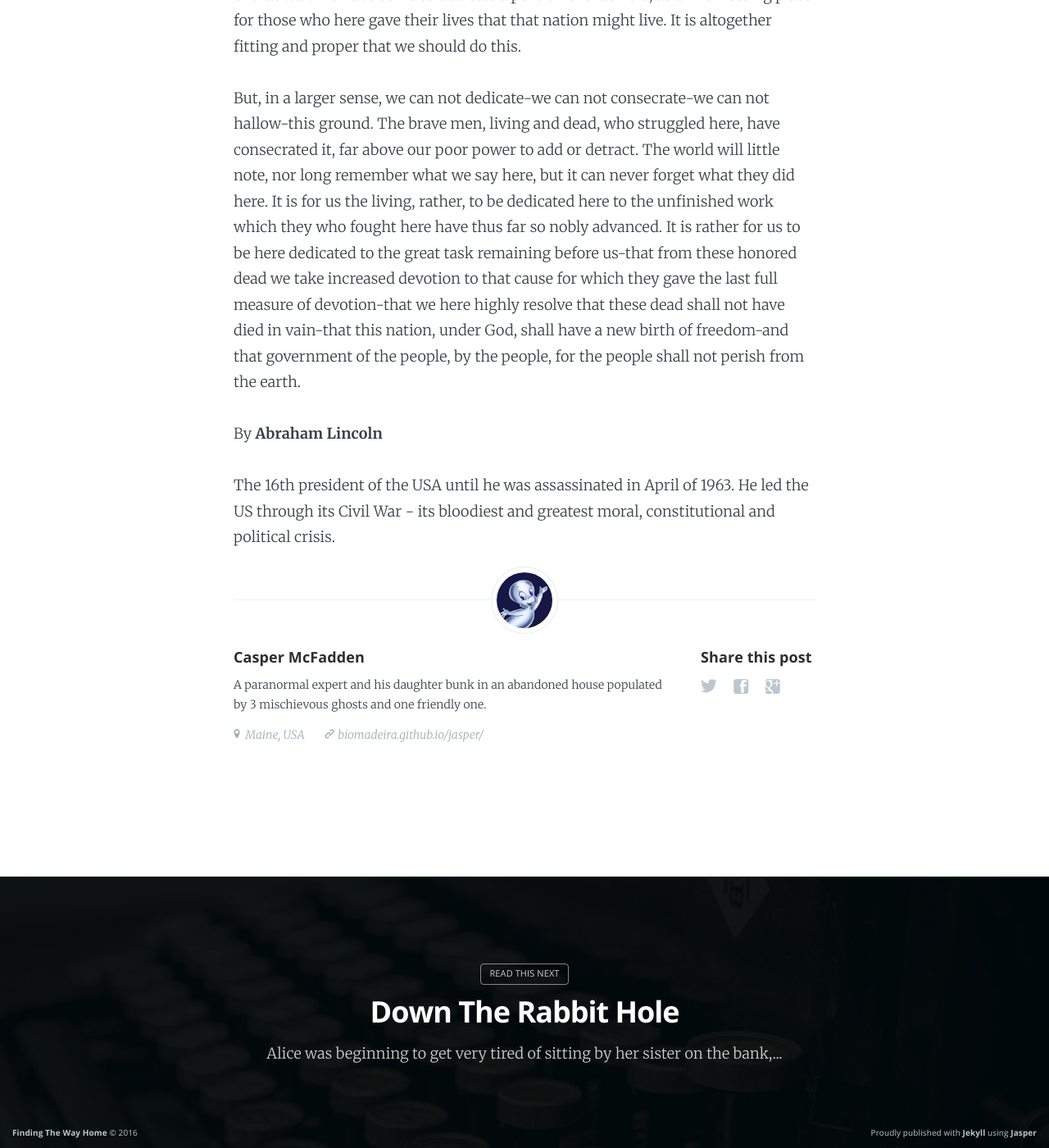
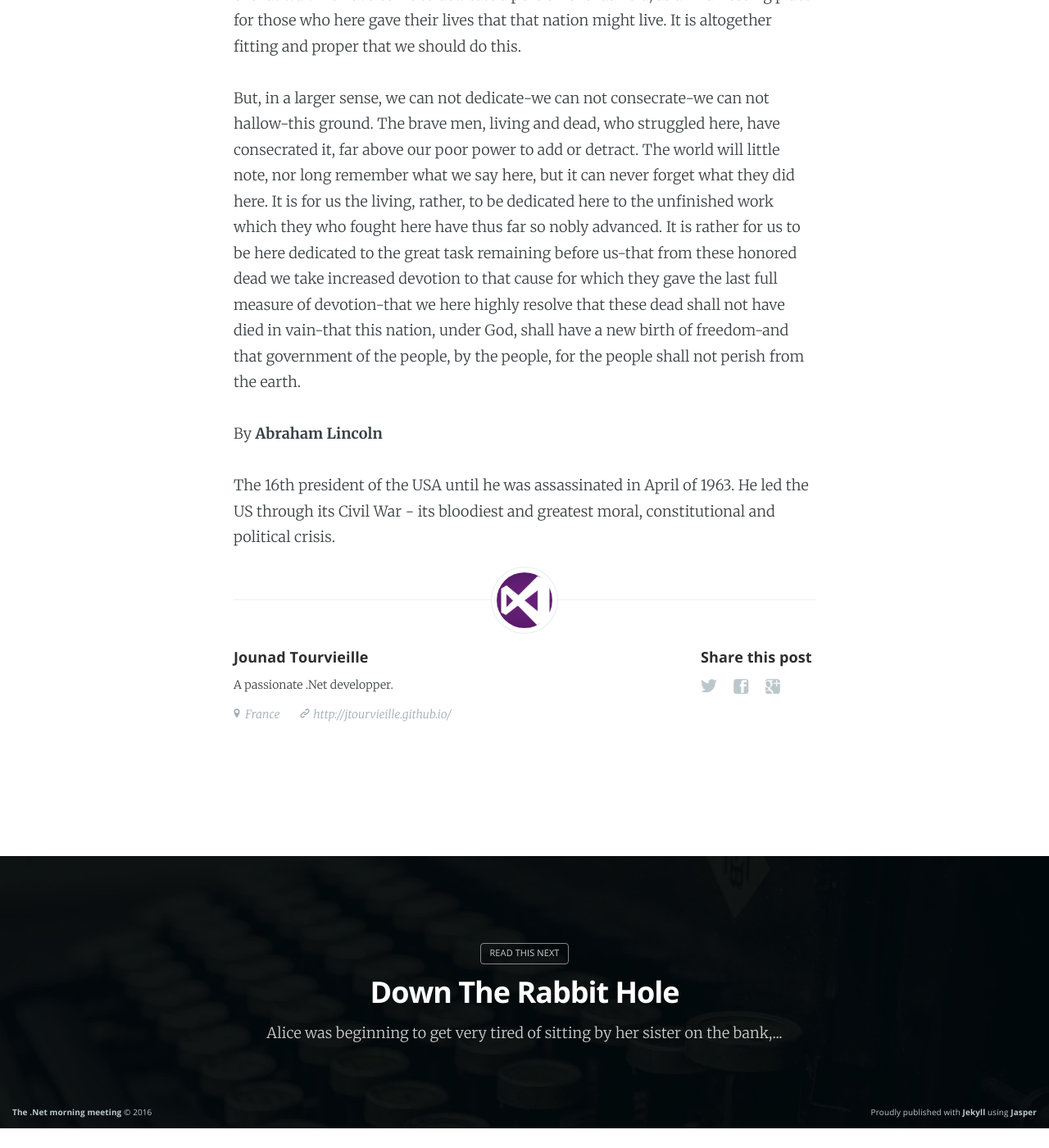
Before and after one commit to jtourvieille/jtourvieille.github.io, a Jekyll site: the page built from _posts/1863-11-19-gettysburg-address.md, in a window 1280 px wide and 1400 px high, scrolled down 432 px. Shown: the whole window at 82% size. Built offline with Jekyll 4.4.1, drawn with Linux system fonts in a browser that asks for light colours; nearby versions of some CDN libraries; after the commit the page ends 1808 px from its top, so only the background shows below that.

Commit message:
modification of main screen

```diff
--- a/_config.yml
+++ b/_config.yml
@@ -3,27 +3,27 @@
 #highlighter: pygments
 markdown: kramdown
 highlighter: rouge
-paginate: 5
+paginate: 10
 language: 'en-uk'
 
 # Website info
-name: 'Finding The Way Home'
-description: "A beautiful narrative written with the world's most elegant publishing platform. The story begins here."
+name: 'The .Net morning meeting'
+description: "Find in here fresh news about .Net technologies."
 
 # Author's info
-author: 'Casper McFadden'
+author: 'Jounad Tourvieille'
 # edit 'categories' in the front matter of every post to match this username
-nickname: casper
-bio: 'A paranormal expert and his daughter bunk in an abandoned house populated by 3 mischievous ghosts and one friendly one.'
-location: 'Maine, USA'
-url: 'http://biomadeira.github.io/jasper/'
-image: 'assets/images/casper.png'
+nickname: jounad
+bio: 'A passionate .Net developper.'
+location: 'France'
+url: 'http://jtourvieille.github.io/'
+image: 'assets/images/logo-vs.png'
 
-short_url: 'biomadeira.github.io/jasper/'
-google_analytics: UA-69281367-1
-disqus: username
+short_url: 'http://jtourvieille.github.io/'
+#google_analytics: UA-69281367-1
+#disqus: username
 # edit baseurl to simply '/' if using as your personal page (instead of a project page)
-baseurl: /jasper/
+baseurl: /
 
 # Permalinks
 permalink: /:title
@@ -56,13 +56,13 @@ exclude: [vendor]
 # or "master" otherwise
 safe: false
 lsi: false
-username: biomadeira
-repo: jasper
+username: jtourvieille
+#repo: jasper
 branch: master
 relative_source: ../jasper/
 destination: ../jasper-pages/
-production_url:  https://biomadeira.github.io/jasper/
-source_url:      https://github.com/biomadeira/jasper/
+production_url:  https://jtourvieille.github.io/
+source_url:      https://github.com/jtourvieille/
 
 exclude:
   - README.md
```
Also changed, not shown: assets/images/logo-vs.png (added).
